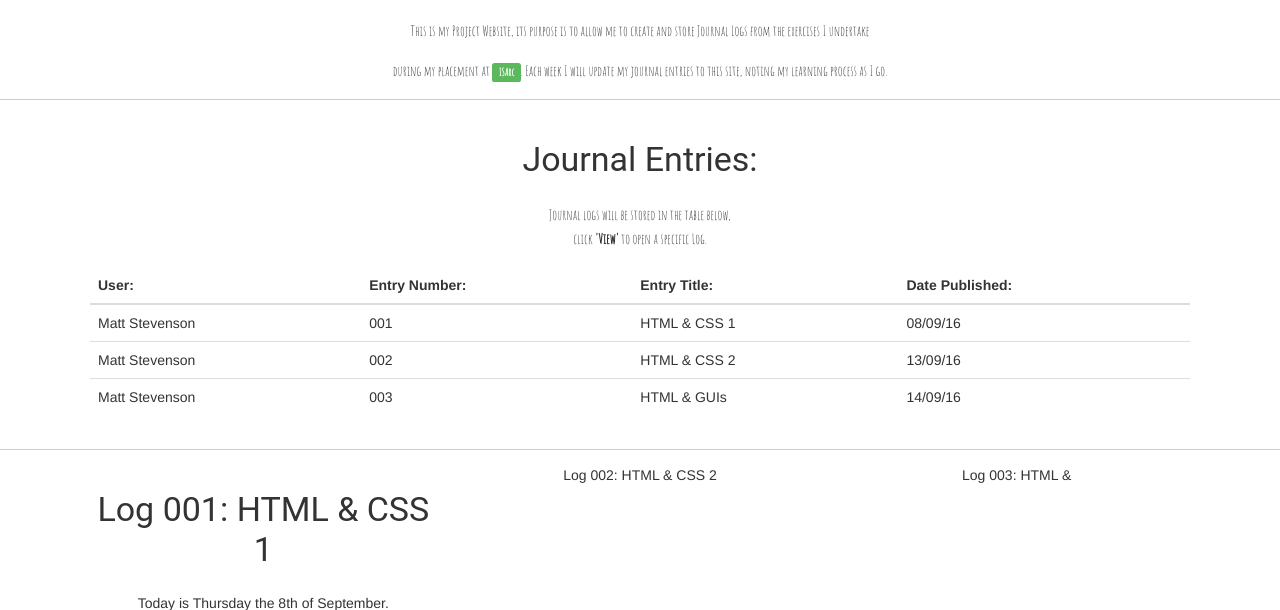
After one commit to MattStevensonISArc/MattStevensonISArc.github.io, a PHP site: the page made by BS&MDL.html in a window 1280 px wide. The commit adds this page. Shown: the part 382-992 px from the top of the page. Run offline with PHP 8.4, Linux system fonts and the light colour scheme; some libraries are stand-ins or nearby versions.

Commit message:
Updated Webpage to Material Design/Bootstrap 3.3.7 version

```diff
--- /dev/null
+++ b/BS&MDL.html
@@ -0,0 +1,128 @@
+<!DOCTYPE html>
+<html lang="en">
+<head>
+    <meta content="text/html; charset=UTF-8" http-equiv="content-type">
+    <meta charset="UTF-8">
+    <meta name="viewport" content="width=device-width, initial-scale=1">
+    <title>Bootstrap & Material Design</title>
+
+    <!-- Bootstrap 3.3.7 -->
+    <link rel="stylesheet" href="https://maxcdn.bootstrapcdn.com/bootstrap/3.3.7/css/bootstrap.min.css"
+          integrity="sha384-BVYiiSIFeK1dGmJRAkycuHAHRg32OmUcww7on3RYdg4Va+PmSTsz/K68vbdEjh4u"
+          crossorigin="anonymous">
+
+    <!-- Google Fonts -->
+    <link href="https://fonts.googleapis.com/css?family=Amatic+SC|Lobster|Lobster+Two|Josefin+Slab" rel="stylesheet">
+    <link rel="stylesheet" href="style.css">
+
+    <!-- MDL -->
+    <link rel="stylesheet" href="https://fonts.googleapis.com/icon?family=Material+Icons">
+
+    <link rel="stylesheet" href="https://code.getmdl.io/1.2.1/material.indigo-pink.min.css">
+
+    <title>Bootstrap & Material Design</title>
+</head>
+<body>
+<div class="container-fluid">
+    <nav class="navbar navbar-inverse navbar-fixed-top">
+        <div class="container-fluid">
+            <div class="navbar-header">
+                <button type="button" class="navbar-toggle" data-toggle="collapse" data-target=".navbar-collapse">
+                    <span class="sr-only">Toggle navigation</span> <span class="icon-bar"></span>
+                    <span class="icon-bar"></span> <span class="icon-bar"></span>
+                </button>
+            </div>
+            <div class="navbar-collapse collapse" id="navbar">
+                <ul class="nav navbar-nav navbar-left">
+                    <li><a href="index.html">Home  <span class="glyphicon glyphicon-home"></span></a></li>
+                    <li><a href="myProfile.html">My Profile   <span class="glyphicon glyphicon-user"></span></a></li>
+                    <li><a href="createLog.html">Create Log   <span class="glyphicon glyphicon-pencil"></span></a></li>
+                </ul>
+                <ul class="nav navbar-nav navbar-right">
+                    <li><a href="signUp.html">Sign Up   <span class="glyphicon glyphicon-edit"></span></a></li>
+                    <li><a href="login.html">Log In   <span class="glyphicon glyphicon-log-in"></span></a></li>
+                </ul>
+            </div>
+        </div>
+    </nav>
+</div>
+
+        <div class="jumbotron text-center" id="jumbotron1">
+            <br>
+            <br>
+            <a href="http://www.isarc.co.uk"><img src="isarc.png" id="isarclogo" width="180" height="95"></a>
+            <h1><b>Journal Log:</b></h1>
+            <h2><b>Matt Stevenson</b></h2>
+            <br>
+            <br>
+        </div>
+        <br>
+        <div class="container-fluid text-center">
+
+            <p>This is my Project Website, its purpose is to allow me to create and store Journal Logs from the exercises I undertake</p>
+            <p> during my placement at <span class="label label-success">ISArc</span>. Each week I will update my journal entries to this site, noting my learning process as I go.</p>
+            <hr>
+        </div>
+
+        <div class="container text-center">
+            <h3>Journal Entries:</h3>
+            <p>Journal logs will be stored in the table below,<br>
+                click <b>'View'</b> to open a specific Log.</p>
+        </div>
+        <div class="container">
+            <table class="table table-hover">
+                <thead>
+                <tr>
+                    <th>User:</th>
+                    <th>Entry Number:</th>
+                    <th>Entry Title:</th>
+                    <th>Date Published:</th>
+                </tr>
+                </thead>
+                <tbody>
+                <tr>
+                    <td>Matt Stevenson</td>
+                    <td>001</td>
+                    <td>HTML & CSS 1</td>
+                    <td>08/09/16
+                <tr>
+                    <td>Matt Stevenson</td>
+                    <td>002</td>
+                    <td>HTML & CSS 2</td>
+                    <td>13/09/16</td>
+                </tr>
+                <tr>
+                    <td>Matt Stevenson</td>
+                    <td>003</td>
+                    <td>HTML & GUIs</td>
+                    <td>14/09/16</td>
+                </tr>
+                </tbody>
+            </table>
+        </div>
+        <hr>
+        <div class="container text-center">
+            <div class="row">
+                <div class="col-sm-4">
+                    <h3>Log 001: HTML & CSS 1</h3>
+                    Today is Thursday the 8th of September.
+                </div>
+                <div class="col-sm-4">
+                    Log 002: HTML & CSS 2
+                </div>
+                <div class="col-sm-4">
+                    Log 003: HTML &
+                </div>
+            </div>
+        </div>
+        <a href="http://www.w3schools.com"><img src="w3schools.png" id="w3schools" width="180px" height="60px"></a>
+        <br>
+        <br>
+        <br>
+
+    <script src="https://maxcdn.bootstrapcdn.com/bootstrap/3.3.7/js/bootstrap.min.js"
+        integrity="sha384-Tc5IQib027qvyjSMfHjOMaLkfuWVxZxUPnCJA7l2mCWNIpG9mGCD8wGNIcPD7Txa" crossorigin="anonymous"></script>
+
+    <script defer src="https://code.getmdl.io/1.2.1/material.min.js"></script>
+</body>
+</html>
--- a/login.html
+++ b/login.html
@@ -41,6 +41,6 @@
     <h2><b>Matt Stevenson</b></h2>
     <br>
     <br>
-</div>
+    </div>
 </body>
 </html>
--- a/style.css
+++ b/style.css
@@ -121,3 +121,7 @@ img{
     width: 250px;
     height:250px;
 }
+
+hr{
+    height:1px;
+}
```
Also changed, not shown: index.html (+26 -39 lines), index2.html (+1 -50 lines).
